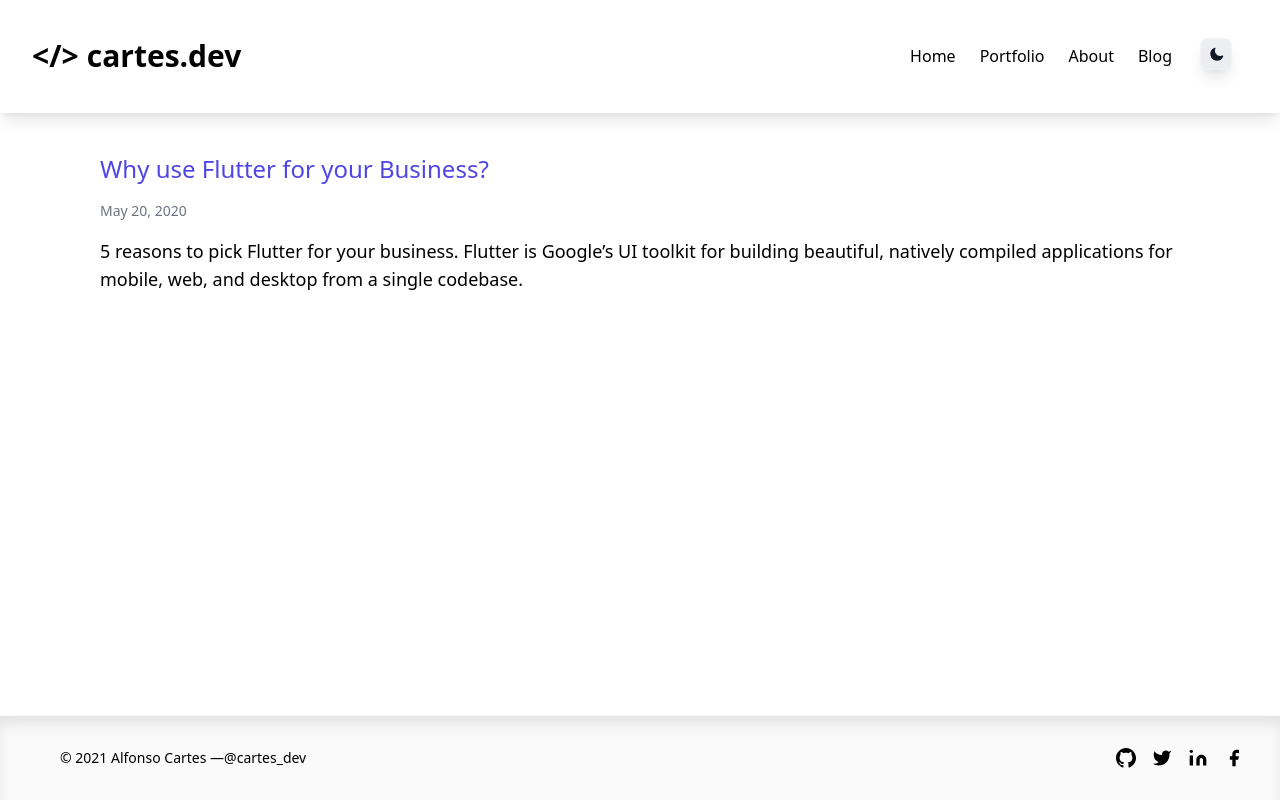
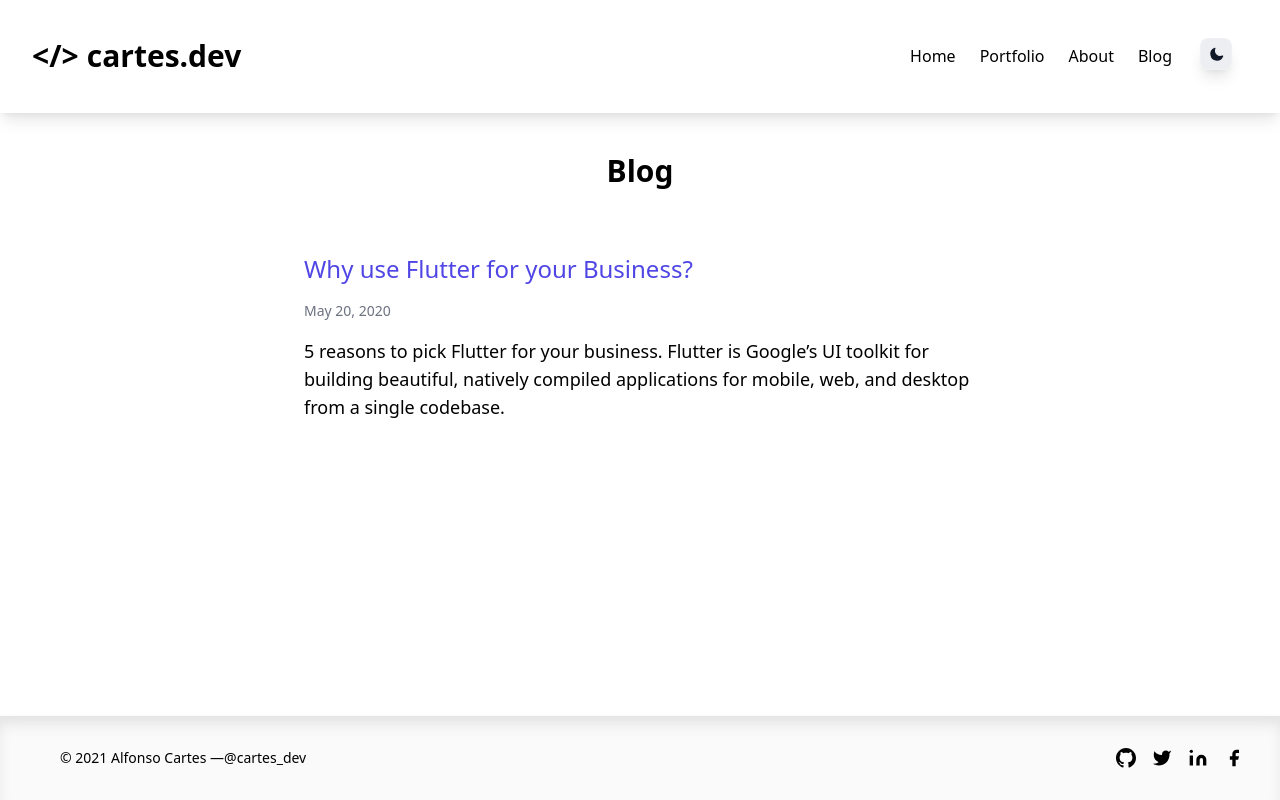
Before and after one commit to alfonsocartes/cartes_dev, a Next.js app: page /blog in a window 1280 px wide. Built offline with nearby package versions, Linux system fonts and the light colour scheme; what @tailwindcss/typography would draw is missing.

Commit message:
Add title to pages

```diff
--- a/pages/about.js
+++ b/pages/about.js
@@ -21,7 +21,7 @@ const About = () => (
           </div>
         </div>
         <div className="text-center lg:w-2/3 w-full">
-          <h1 className="title-font sm:text-4xl text-3xl m-2 font-medium">
+          <h1 className="sm:text-3xl text-2xl font-bold title-font text-center">
             Alfonso Cartes
           </h1>
           <h2 className="sm:text-xl text-md m-4">
--- a/pages/blog.js
+++ b/pages/blog.js
@@ -7,7 +7,10 @@ import PostListItem from "../components/blog/PostListItem";
 
 const Blog = ({ allPosts }) => (
   <Layout title="Blog | Cartes Development">
-    <div className="md:mx-20">
+    <div className="max-w-2xl mx-auto">
+      <h1 className="sm:text-3xl text-2xl font-bold title-font mb-16 text-center">
+        Blog
+      </h1>
       {allPosts.map((post) => (
         <div className="mb-10" key={post.slug}>
           <PostListItem post={post} />
--- a/pages/contact.js
+++ b/pages/contact.js
@@ -11,9 +11,9 @@ const Contact = () => (
     <section className="body-font">
       <div className="container mx-auto">
         <div className="flex flex-col text-center w-full mb-12">
-          <h2 className="sm:text-3xl text-2xl font-bold title-font mb-6">
+          <h1 className="sm:text-3xl text-2xl font-bold title-font mb-6">
             Contact
-          </h2>
+          </h1>
           <p className="lg:w-2/3 mx-auto leading-relaxed text-base ">
             Tell me about your project.
           </p>
--- a/pages/portfolio.js
+++ b/pages/portfolio.js
@@ -5,10 +5,10 @@ const Portfolio = () => (
   <>
     <Layout title="Portfolio | Cartes Development | Full-Stack Web Development / Mobile Development">
       <section className="body-font">
-        <div className="container px-5 py-10 mx-auto">
-          {/* <h1 className=" px-5 pb-16 mx-auto text-center sm:text-3xl text-2xl font-bold title-font">
+        <div className="container mx-auto">
+          <h1 className="sm:text-3xl text-2xl font-bold title-font mb-16 text-center">
             Portfolio
-          </h1> */}
+          </h1>
           <div className="flex flex-wrap -mx-4 -mb-10 text-center">
             <div className="sm:w-1/2 mb-10 px-4">
               <div className="rounded-lg h-64 overflow-hidden">
--- a/pages/posts/[slug].js
+++ b/pages/posts/[slug].js
@@ -25,7 +25,7 @@ export default function Post({ mdxSource, frontMatter }) {
   // console.log("frontMatter", JSON.stringify(frontMatter, null, 2));
   return (
     <Layout title={`${frontMatter.title} | Cartes Development`}>
-      <article className="max-w-2xl mx-auto mb-32">
+      <article className="max-w-2xl mx-auto">
         {/* <Head>
         <title>
           {post.title} | Next.js Blog Example with {CMS_NAME}
```
